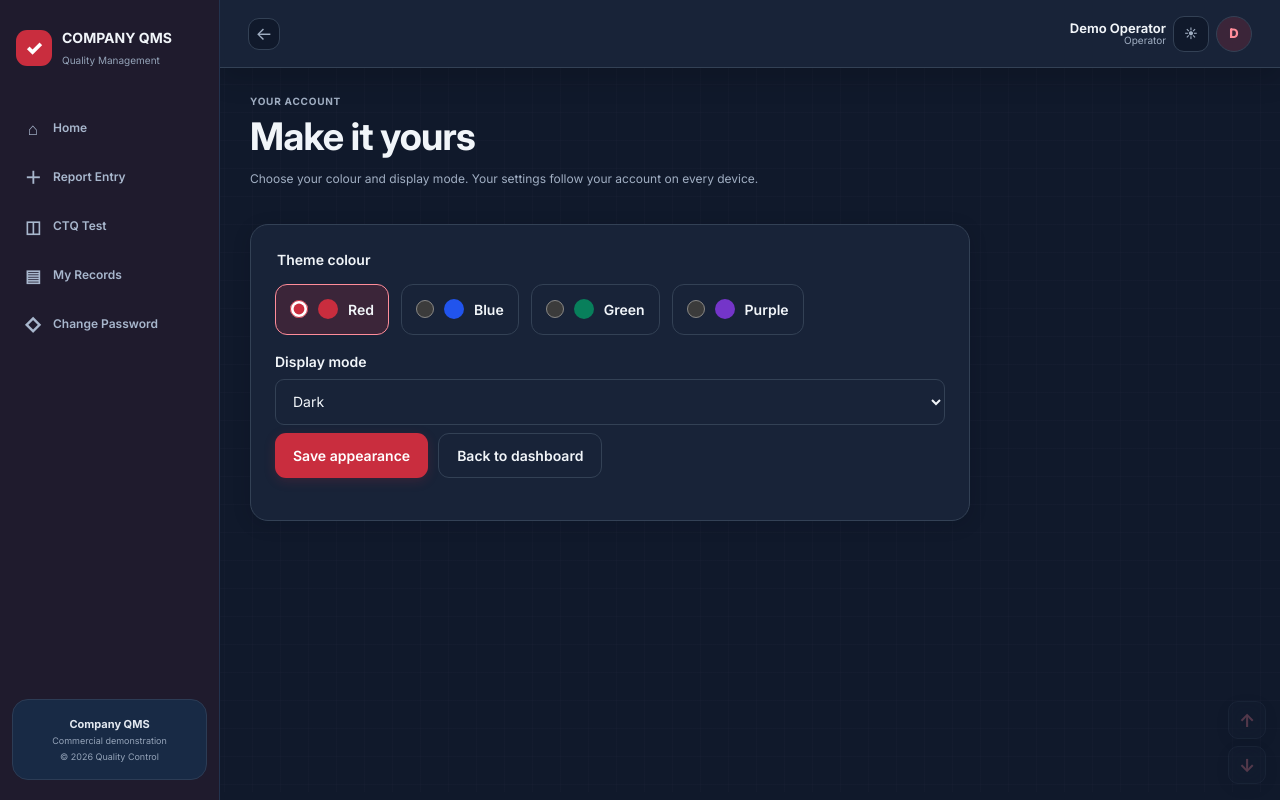
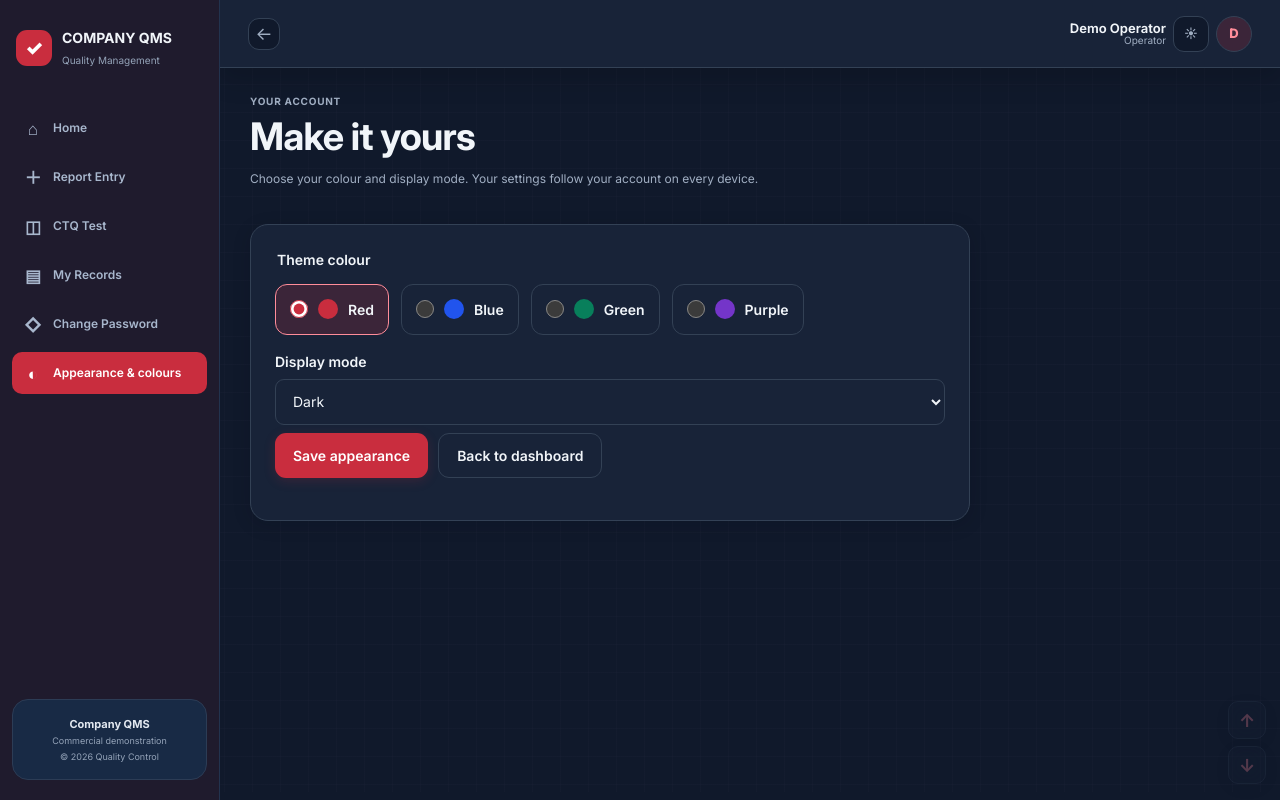
Before and after one commit to vicky007398/qualitysystem, a Flask app: page /appearance in a window 1280 px wide. Run offline with Flask 3, Linux system fonts and the light colour scheme; the visitor is signed in with stand-in values (Sample User, id 1); data comes from the database, SQL or seed files in the repository.

Commit message:
Expose account appearance settings in sidebar navigation

```diff
--- a/templates/base.html
+++ b/templates/base.html
@@ -27,6 +27,7 @@
       {% if user['role'] in ['incharge','admin'] and not is_superuser(user) %}<a href="{{ url_for('home') }}#records"><span class="nav-icon">✓</span><span>Approvals</span></a>{% endif %}
       {% if is_superuser(user) %}<a class="{% if request.endpoint == 'users' %}active{% endif %}" href="{{ url_for('users') }}"><span class="nav-icon">◎</span><span>User Management</span></a>{% endif %}
       <a class="{% if request.endpoint == 'password' %}active{% endif %}" href="{{ url_for('password') }}"><span class="nav-icon">◇</span><span>Change Password</span></a>
+      <a class="{% if request.endpoint == 'appearance' %}active{% endif %}" href="{{ url_for('appearance') }}"><span class="nav-icon" aria-hidden="true">◐</span><span>Appearance & colours</span></a>
     </nav>
     <div class="sidebar-footer"><strong>Company QMS</strong><span>Commercial demonstration</span><small>© 2026 Quality Control</small></div>
   </aside>
```
